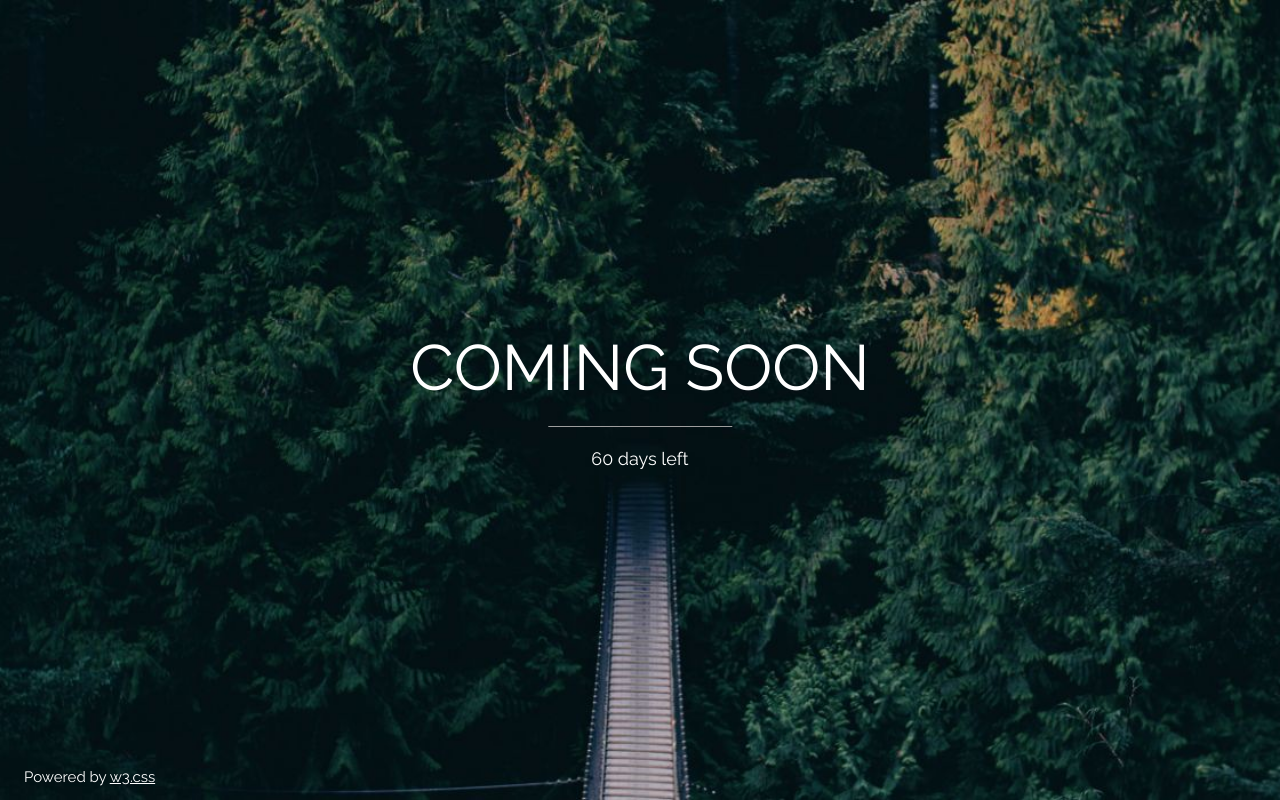
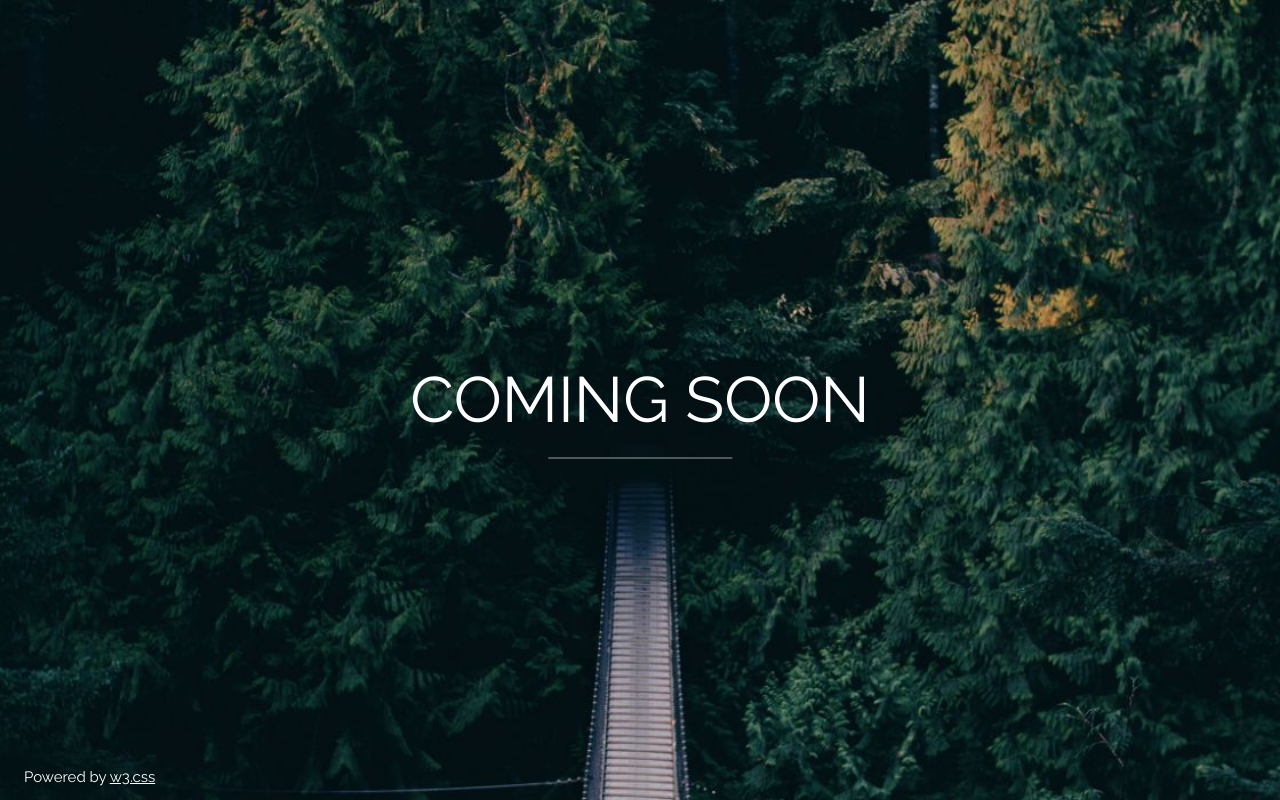
Before and after one commit to AlbertGomezReverter/albertgomezreverter.github.io, a plain HTML site: page index.html in a window 1280 px wide. Drawn offline with nearby package versions, Linux system fonts and the light colour scheme.

Commit message:
quit the days

```diff
--- a/index.html
+++ b/index.html
@@ -24,7 +24,6 @@ body, html {height: 100%}
   <div class="w3-display-middle">
     <h1 class="w3-jumbo w3-animate-top">COMING SOON</h1>
     <hr class="w3-border-grey" style="margin:auto;width:40%">
-    <p class="w3-large w3-center">60 days left</p>
   </div>
   <div class="w3-display-bottomleft w3-padding-large">
     Powered by <a href="https://www.w3schools.com/w3css/default.asp" target="_blank">w3.css</a>
```
